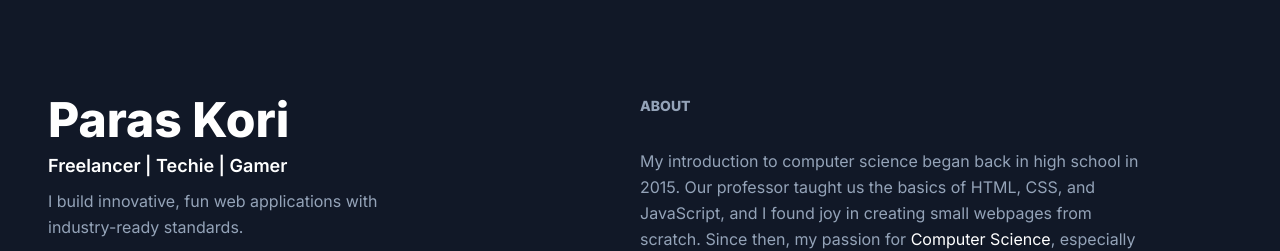
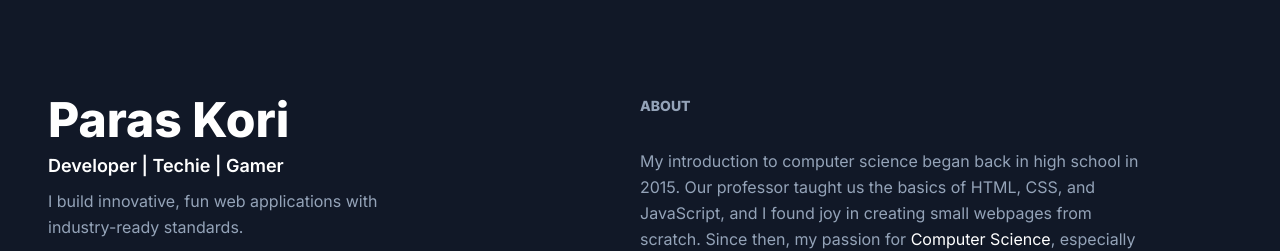
Before and after one commit to paras1729kori/pk-portfolio, a Next.js app: page / in a window 1280 px wide. Shown: the top 251 px of the page. Built offline with nearby package versions, Linux system fonts and the light colour scheme.

Commit message:
fix: changes in me section

```diff
--- a/src/app/components/LeftPane/Me.tsx
+++ b/src/app/components/LeftPane/Me.tsx
@@ -15,7 +15,7 @@ const Me = () => {
           <Link href="/">Paras Kori</Link>
         </h1>
         <h2 className="text-white text-lg font-semibold">
-          Freelancer | Techie | Gamer
+          Developer | Techie | Gamer
         </h2>
         <p className="text-md">
           I build innovative, fun web applications with industry-ready
```
